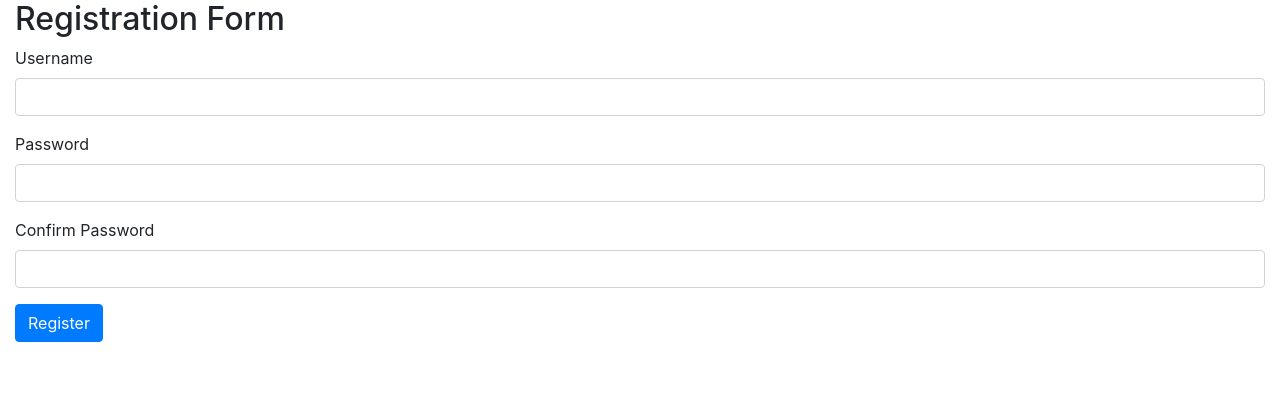
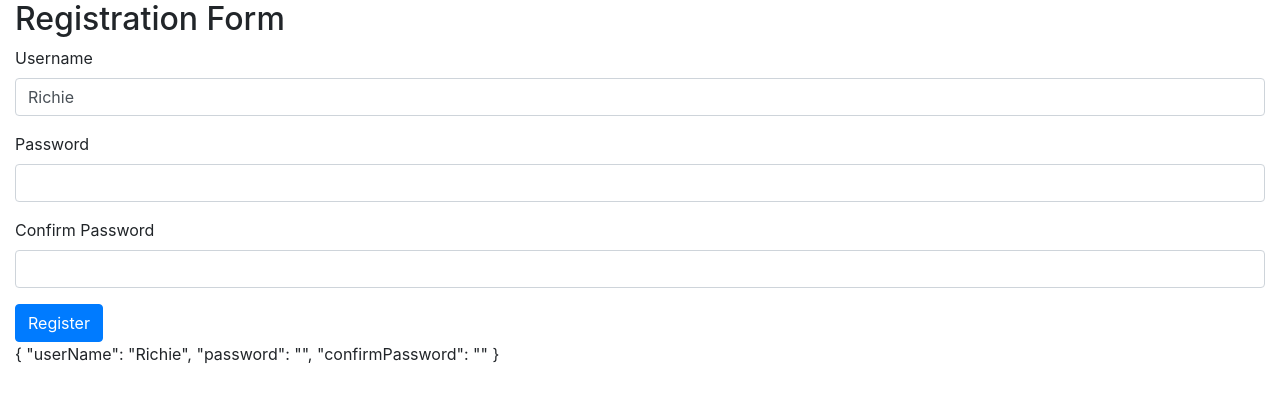
Before and after one commit to AshciR/angular-reactive-forms, an Angular app: page / in a window 1280 px wide. Shown: the top 402 px of the page. Built offline with nearby package versions, Linux system fonts and the light colour scheme.

Commit message:
Lesson 18, Creating the Form Model

```diff
--- a/src/app/app.component.html
+++ b/src/app/app.component.html
@@ -1,22 +1,23 @@
 <div class="container-fluid">
     <h2>Registration Form</h2>
-    <form>
+    <form [formGroup]="registrationForm">
         <div class="form-group">
             <label>Username</label>
-            <input type="text" class="form-control">
+            <input formControlName="userName" type="text" class="form-control">
         </div>
 
         <div class="form-group">
             <label>Password</label>
-            <input type="password" class="form-control">
+            <input formControlName="password" type="password" class="form-control">
         </div>
 
         <div class="form-group">
             <label>Confirm Password</label>
-            <input type="password" class="form-control">
+            <input formControlName="confirmPassword" type="password" class="form-control">
         </div>
 
         <button class="btn btn-primary" type="submit">Register</button>
 
     </form>
+    {{registrationForm.value | json}}
 </div>
--- a/src/app/app.component.ts
+++ b/src/app/app.component.ts
@@ -1,4 +1,5 @@
 import { Component } from '@angular/core';
+import { FormGroup, FormControl } from '@angular/forms';
 
 @Component({
   selector: 'app-root',
@@ -6,5 +7,9 @@
   styleUrls: ['./app.component.css']
 })
 export class AppComponent {
-  title = 'reactive-forms';
+  registrationForm = new FormGroup({
+    userName: new FormControl('Richie'),
+    password: new FormControl(''),
+    confirmPassword: new FormControl('')
+  });
 }
--- a/src/app/app.module.ts
+++ b/src/app/app.module.ts
@@ -1,6 +1,6 @@
 import { BrowserModule } from '@angular/platform-browser';
 import { NgModule } from '@angular/core';
-
+import { ReactiveFormsModule } from '@angular/forms'
 import { AppRoutingModule } from './app-routing.module';
 import { AppComponent } from './app.component';
 
@@ -10,7 +10,8 @@
   ],
   imports: [
     BrowserModule,
-    AppRoutingModule
+    AppRoutingModule,
+    ReactiveFormsModule
   ],
   providers: [],
   bootstrap: [AppComponent]
```
